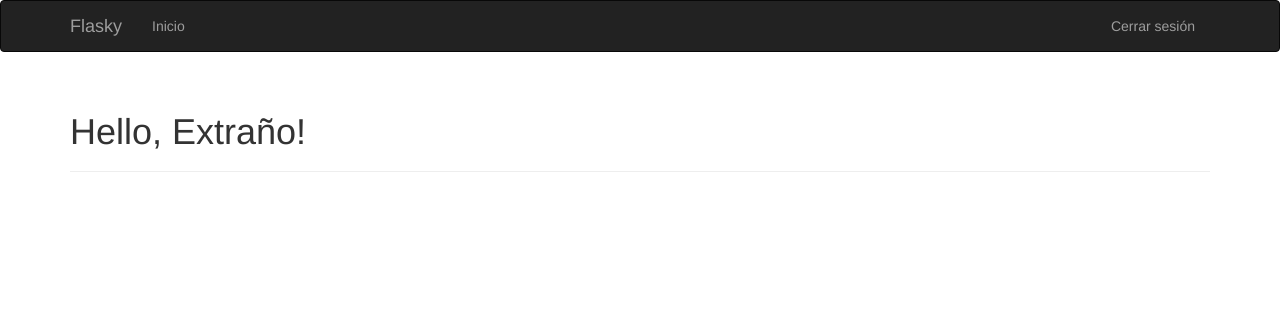
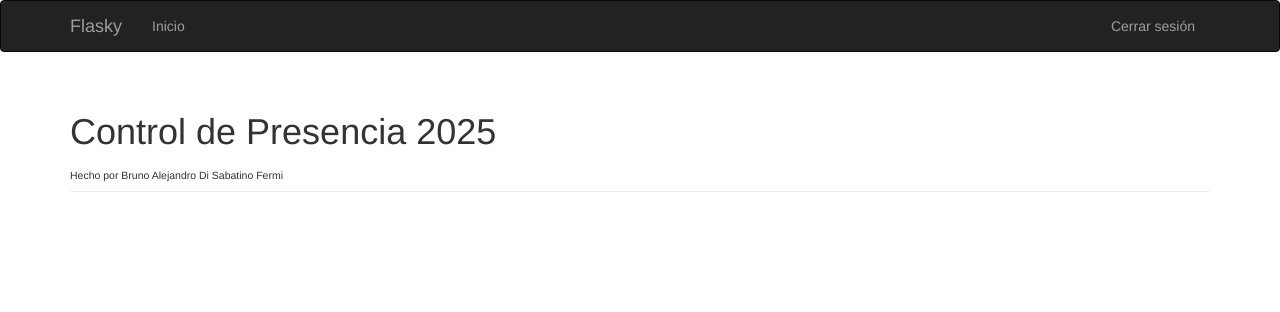
Before and after one commit to brunodsf05/EmployeeAttendanceTracker-Backend, a Flask app: page / in a window 1280 px wide. Shown: the top 312 px of the page. Run offline with Flask 3, Linux system fonts and the light colour scheme; parts of the project's set-up code (start-up, migrations or seed data) failed here and were passed over; some libraries are stand-ins or nearby versions.

Commit message:
Web: Index muestra el título del proyecto

```diff
--- a/templates/index.html
+++ b/templates/index.html
@@ -5,6 +5,7 @@
 
 {% block page_content %}
 <div class="page-header">
-	<h1>Hello, {% if nombre %}{{ nombre }}{% else %}Extraño{% endif %}!</h1>
+	<h1>Control de Presencia 2025</h1>
+	<sub>Hecho por Bruno Alejandro Di Sabatino Fermi</sub>
 </div>
 {% endblock %}
```
